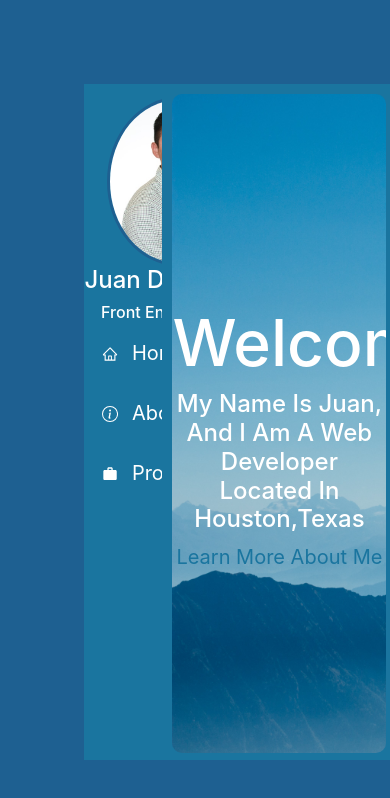
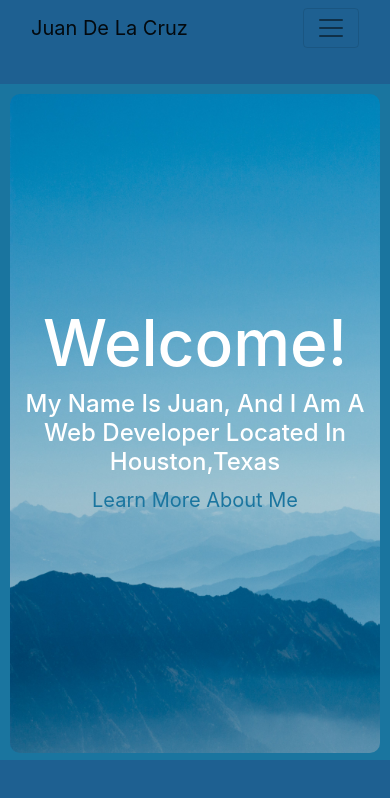
Before and after one commit to delacruzj49/portfoliowebsite, a React (Create React App) app: page / in a window 390 px wide. Shown: the top 798 px of the page. Built offline with nearby package versions, Linux system fonts and the light colour scheme.

Commit message:
1. Added Mobile Menu 2.Set boundaries for when mobile menu should display 3.Added collapsable menu and styling for the component

```diff
--- a/src/App.js
+++ b/src/App.js
@@ -13,7 +13,7 @@ import Projects from './pages/projects.js';
 import About from './pages/about.js';
 import NotFound from './pages/404.js';
 
-// importing main theme
+// importing main theme and assets
 import Theme from './theme.js'
 import Picture from './assets/self.JPG';
 
@@ -26,6 +26,8 @@ import {MdWork} from 'react-icons/md';
 import Nav from "react-bootstrap/Nav";
 import Navbar from 'react-bootstrap/Navbar';
 import Image from 'react-bootstrap/Image';
+import Container from 'react-bootstrap/Container';
+//react-router-dom routes for pages
 const routes = [
   {
   path:'/',
@@ -52,6 +54,19 @@ function App() {
   return (
     <Router>
     <MainWindow>
+      <MobileNav collapseOnSelect fixed="top" expand="">
+          <Container fluid>
+            <Navbar.Brand href="/">Juan De La Cruz</Navbar.Brand>
+            <Navbar.Toggle aria-controls="responsive-navbar-nav" />
+            <Navbar.Collapse id="responsive-navbar-nav">
+              <Navalt className="me-auto" fluid>
+                <Nav.Link href="/">Home</Nav.Link>
+                <Nav.Link href="/about">About</Nav.Link>
+                <Nav.Link  href='/projects'>Projects</Nav.Link>
+              </Navalt>
+            </Navbar.Collapse>
+        </Container>
+    </MobileNav>
       <MainNav className='flex-column'>
         <NavbarBrand>
           <NavImage src={Picture}/>
@@ -59,7 +74,6 @@ function App() {
           <Name>Juan De La Cruz</Name>
           <JobTile>Front End Developer</JobTile>
         </NavbarBrand>
-
         <NavLinks to="/">
             <HomeIcon/>
             Home
@@ -72,9 +86,7 @@ function App() {
           <ProjectIcon/>
           Projects
         </NavLinks>
-
       </MainNav>
-
       <ComponentWindow style={{ flex: 1, padding: "10px" }}>
         <Switch>
           {routes.map((route, index) => (
@@ -110,6 +122,11 @@ width:20%;
 position:left;
 height:80vh;
 margin:10vh 0 0 10vh;
+
+@media screen and (min-width: 280px) and (max-width: 425px) {
+  display:none;
+}
+
 `
 
 const NavbarBrand = Styled(Navbar.Brand)`
@@ -160,6 +177,11 @@ margin:10vh 10vh 0 0;
 height:80vh;
 background:${Theme.colorAccent};
 width:60%;
+
+@media screen and (min-width: 280px) and (max-width: 425px) {
+  margin:10vh 0 0 0;
+}
+
 `
 
 //styled icons
@@ -180,3 +202,22 @@ padding: 0 2% 1% 0 ;
 margin:5%;
 
 `
+
+//Navigation for mobile screens
+
+const MobileNav = Styled(Navbar)`
+@media screen and (min-width: 280px) and (max-width: 425px) {
+  content:display;
+
+}
+
+@media screen and (min-width: 768px) and (max-width: 2560px) {
+  display:none;
+}
+
+
+`
+
+const Navalt =Styled(Nav)`
+background:${Theme.colorWhite};
+`
```
